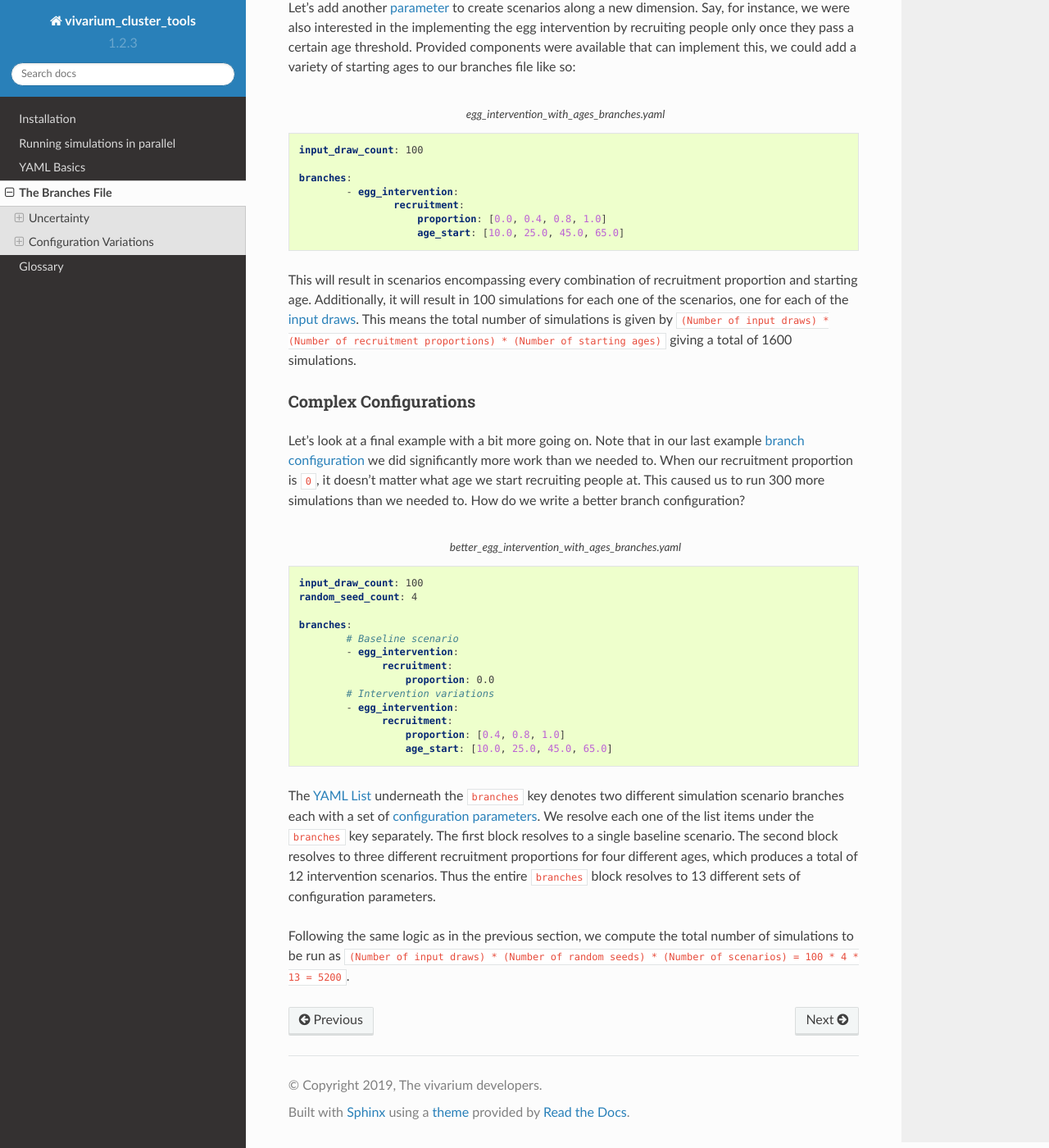
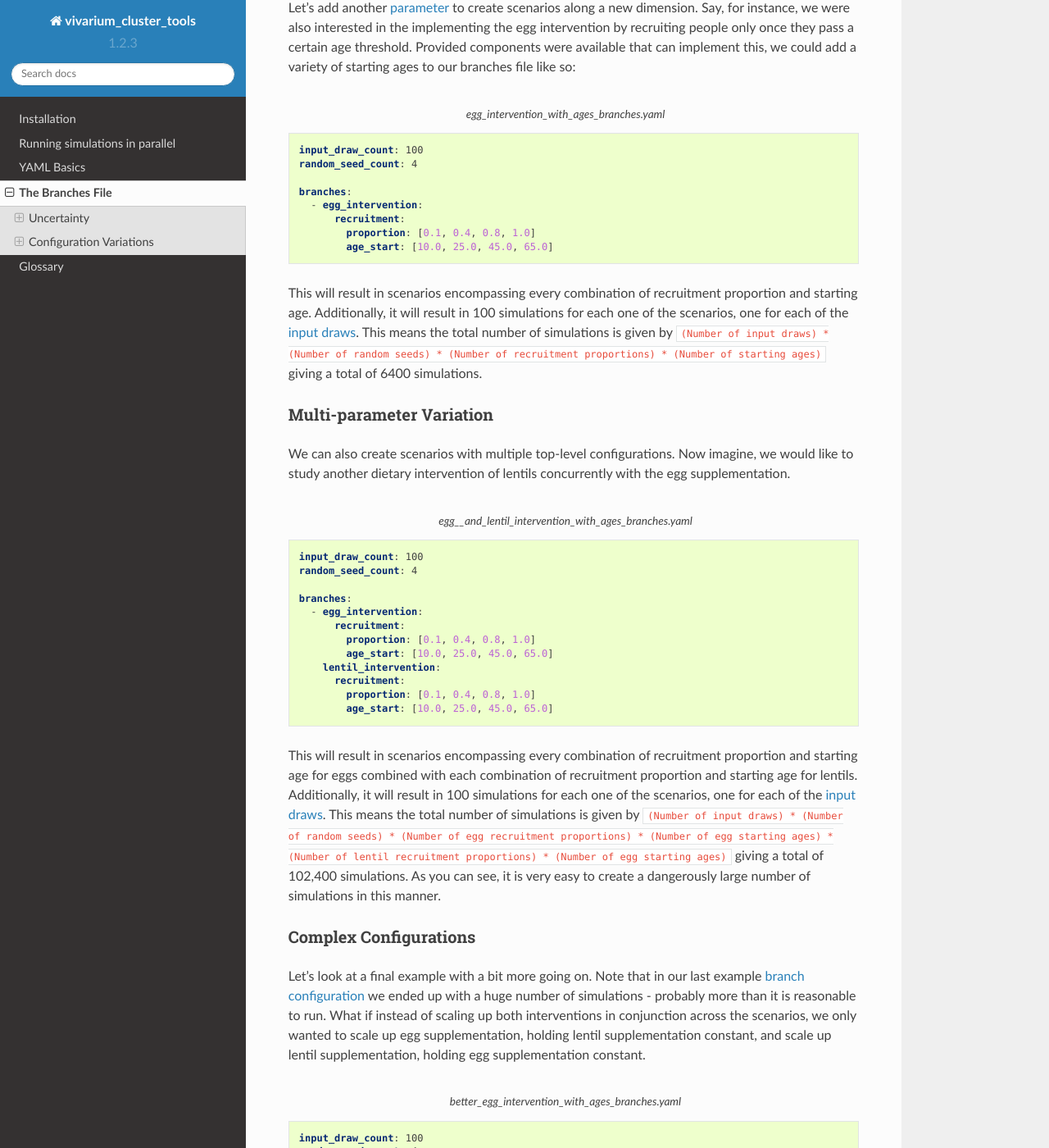
Before and after one commit to ihmeuw/vivarium_cluster_tools, a Sphinx documentation site: the page built from docs/source/branch.rst, in a window 1280 px wide and 1400 px high, scrolled down 4874 px. Shown: the whole window at 82% size. Built offline with Sphinx 7.4.7 and the Read the Docs theme 2.0.0, drawn with Linux system fonts in a browser that asks for light colours; some of the changed text lies outside the part shown.

Commit message:
modify branch config file example to match a valid use case

```diff
--- a/docs/source/branch.rst
+++ b/docs/source/branch.rst
@@ -143,23 +143,22 @@ Single Parameter Variation
 ^^^^^^^^^^^^^^^^^^^^^^^^^^
 
 In order to illustrate the variation of a single :term:`parameter<Configuration Parameter>`, let's assume
-you have defined a :term:`model specification<Model Specification>` that includes a dietary intervention of
-egg supplementation and that this intervention is parameterized by the proportion of the population that is recruited
-into the intervention program. We may want to run simulations on several different proportions including full
-recruitment and no recruitment, which would function as a baseline. We can easily do this with the following
-branches file.
+you have defined a :term:`model specification<Model Specification>` that includes the expansion of a dietary
+intervention of egg supplementation and that this intervention is parameterized by the proportion of the population
+that is recruited into the intervention program. We may want to run simulations on several different proportions. We
+can easily do this with the following branches file.
 
 .. code-block:: yaml
     :caption: egg_intervention_branches.yaml
 
     branches:
-            - egg_intervention:
-                    recruitment:
-                        proportion: [0.0, 0.4, 0.8, 1.0]
+      - egg_intervention:
+          recruitment:
+            proportion: [0.1, 0.4, 0.8, 1.0]
 
 The ``branches`` block specifies changes to values found in the configuration block of the original model specification
 YAML. The block found in the branches file must exactly match the block from the original model specification.
-Here, the YAML list [0.0, 0.4, 0.8, 1.0] dictates specific recruitment proportions to be simulated.
+Here, the YAML list [0.1, 0.4, 0.8, 1.0] dictates specific recruitment proportions to be simulated.
 Thus, you can expect four separate simulations to be run, one for each variation.
 
 .. warning::
@@ -185,9 +184,9 @@ as an example.
     random_seed_count: 4
 
     branches:
-            - egg_intervention:
-                    recruitment:
-                        proportion: [0.0, 0.4, 0.8, 1.0]
+      - egg_intervention:
+          recruitment:
+            proportion: [0.1, 0.4, 0.8, 1.0]
 
 This branch configuration will produce 400 simulations. First we consider the space of
 :term:`configuration parameters<Configuration Parameter>` the simulation will be run for: one scenario for
@@ -211,25 +210,57 @@ branches file like so:
     :caption: egg_intervention_with_ages_branches.yaml
 
     input_draw_count: 100
+    random_seed_count: 4
 
     branches:
-            - egg_intervention:
-                    recruitment:
-                        proportion: [0.0, 0.4, 0.8, 1.0]
-                        age_start: [10.0, 25.0, 45.0, 65.0]
+      - egg_intervention:
+          recruitment:
+            proportion: [0.1, 0.4, 0.8, 1.0]
+            age_start: [10.0, 25.0, 45.0, 65.0]
 
 This will result in scenarios encompassing every combination of recruitment proportion and starting age. Additionally,
 it will result in 100 simulations for each one of the scenarios, one for each of the :term:`input draws<Input Draw>`.
-This means the total number of simulations is given by ``(Number of input draws) * (Number of recruitment proportions)
-* (Number of starting ages)`` giving a total of 1600 simulations.
+This means the total number of simulations is given by ``(Number of input draws) * (Number of random seeds)
+* (Number of recruitment proportions) * (Number of starting ages)`` giving a total of 6400 simulations.
+
+Multi-parameter Variation
+^^^^^^^^^^^^^^^^^^^^^^^^^
+
+We can also create scenarios with multiple top-level configurations. Now imagine, we would like to study another dietary
+intervention of lentils concurrently with the egg supplementation.
+
+.. code-block:: yaml
+    :caption: egg__and_lentil_intervention_with_ages_branches.yaml
+
+    input_draw_count: 100
+    random_seed_count: 4
+
+    branches:
+      - egg_intervention:
+          recruitment:
+            proportion: [0.1, 0.4, 0.8, 1.0]
+            age_start: [10.0, 25.0, 45.0, 65.0]
+        lentil_intervention:
+          recruitment:
+            proportion: [0.1, 0.4, 0.8, 1.0]
+            age_start: [10.0, 25.0, 45.0, 65.0]
+
+This will result in scenarios encompassing every combination of recruitment proportion and starting age for eggs
+combined with each combination of recruitment proportion and starting age for lentils. Additionally, it will result in
+100 simulations for each one of the scenarios, one for each of the :term:`input draws<Input Draw>`. This means the
+total number of simulations is given by ``(Number of input draws) * (Number of random seeds)
+* (Number of egg recruitment proportions) * (Number of egg starting ages) * (Number of lentil recruitment proportions)
+* (Number of egg starting ages)`` giving a total of 102,400 simulations. As you can see, it is very easy to create a
+dangerously large number of simulations in this manner.
 
 Complex Configurations
 ^^^^^^^^^^^^^^^^^^^^^^
 
 Let's look at a final example with a bit more going on. Note that in our last example
-:term:`branch configuration<Branch Configuration>` we did significantly more work than we needed to. When our recruitment
-proportion is ``0``, it doesn't matter what age we start recruiting people at.  This caused us to run 300 more simulations
-than we needed to.  How do we write a better branch configuration?
+:term:`branch configuration<Branch Configuration>` we ended up with a huge number of simulations - probably more than
+it is reasonable to run. What if instead of scaling up both interventions in conjunction across the scenarios, we only
+wanted to scale up egg supplementation, holding lentil supplementation constant, and scale up lentil supplementation,
+holding egg supplementation constant.
 
 .. code-block:: yaml
     :caption: better_egg_intervention_with_ages_branches.yaml
@@ -238,22 +269,30 @@ than we needed to.  How do we write a better branch configuration?
     random_seed_count: 4
 
     branches:
-            # Baseline scenario
-            - egg_intervention:
-                  recruitment:
-                      proportion: 0.0
-            # Intervention variations
-            - egg_intervention:
-                  recruitment:
-                      proportion: [0.4, 0.8, 1.0]
-                      age_start: [10.0, 25.0, 45.0, 65.0]
+      # Egg supplementation
+      - egg_intervention:
+          recruitment:
+            proportion: [0.1, 0.4, 0.8, 1.0]
+            age_start: [10.0, 25.0, 45.0, 65.0]
+        lentil_intervention:
+          recruitment:
+            proportion: 0.1
+            age_start: 25.0
+      # Lentil supplementation
+      - egg_intervention:
+          recruitment:
+            proportion: 0.1
+            age_start: 25.0
+        lentil_intervention:
+          recruitment:
+            proportion: [0.1, 0.4, 0.8, 1.0]
+            age_start: [10.0, 25.0, 45.0, 65.0]
 
 The :ref:`YAML List<Lists>` underneath the ``branches`` key denotes two different simulation scenario branches
 each with a set of :term:`configuration parameters<Configuration Parameter>`. We resolve each one of the list
-items under the ``branches`` key separately.  The first block resolves to a single baseline scenario.
-The second block resolves to three different recruitment proportions for four different ages, which produces
-a total of 12 intervention scenarios.  Thus the entire ``branches`` block resolves to 13 different sets of
-configuration parameters.
+items under the ``branches`` key separately.  The first block resolves to a 16 egg supplementation scenarios.
+The second block resolves to 16 lentil supplementation scenarios.  Thus the entire ``branches`` block resolves to 32
+different sets of configuration parameters.
 
 Following the same logic as in the previous section, we compute the total number of simulations to be run as
-``(Number of input draws) * (Number of random seeds) * (Number of scenarios) = 100 * 4 * 13 = 5200``.
+``(Number of input draws) * (Number of random seeds) * (Number of scenarios) = 100 * 4 * 32 = 12,800``.
```
Also changed, not shown: other parts of docs/source/branch.rst (+2 -2 lines).
